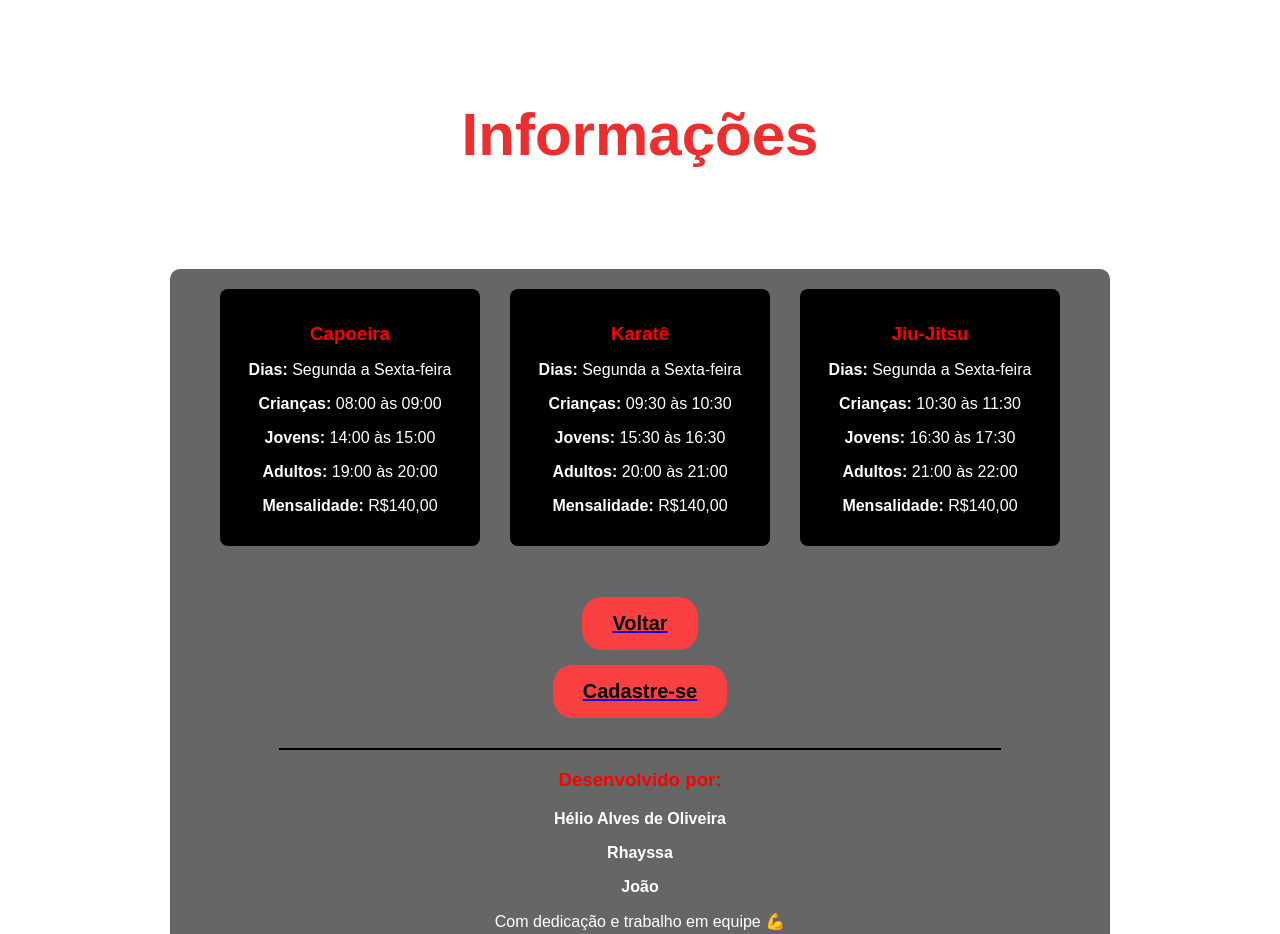
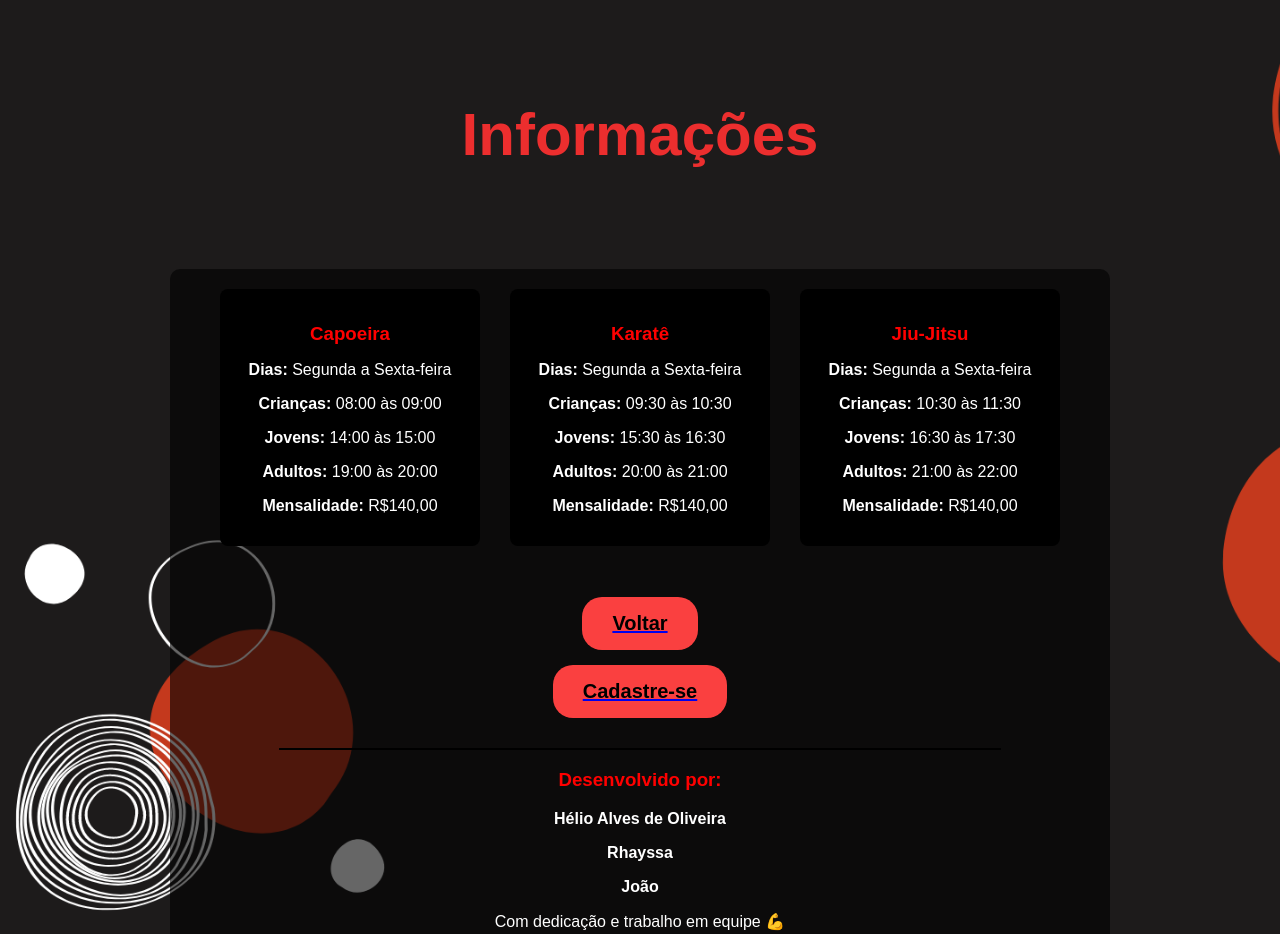
Before and after one commit to helio000/web-projeto2, a website: page sobre_nós.html in a window 1280 px wide. Shown: the top 934 px of the page. Drawn offline with Linux system fonts and the light colour scheme.

Commit message:
Update style2.css

```diff
--- a/style2.css
+++ b/style2.css
@@ -1,5 +1,5 @@
 body {
-    background-image: url('fotos/fundoForm2.png'); /* Adiciona a imagem de fundo */
+    background-image: url('fotos/fundo-principal.png'); /* Adiciona a imagem de fundo */
     background-repeat: no-repeat;
     background-size: cover;
     height: 100%; /* Certifica-se que o body ocupe toda a altura da tela */
```
